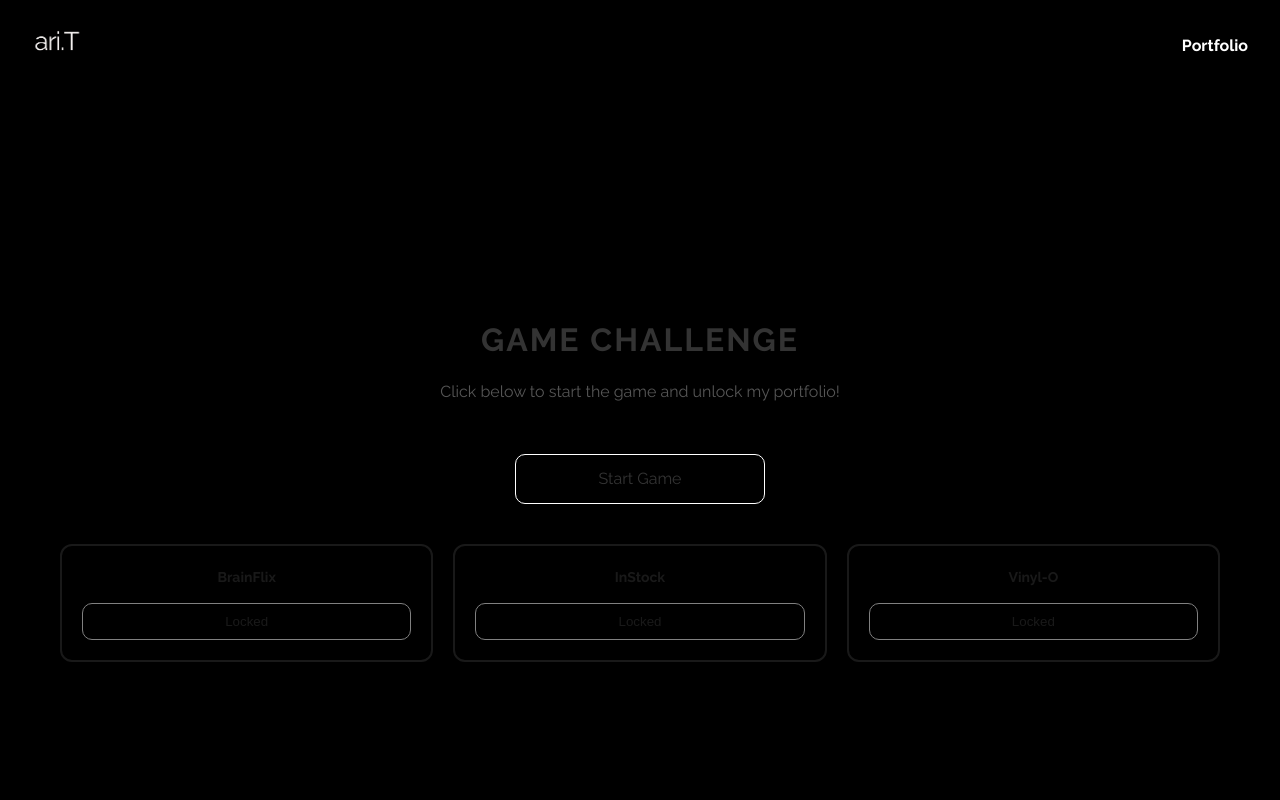
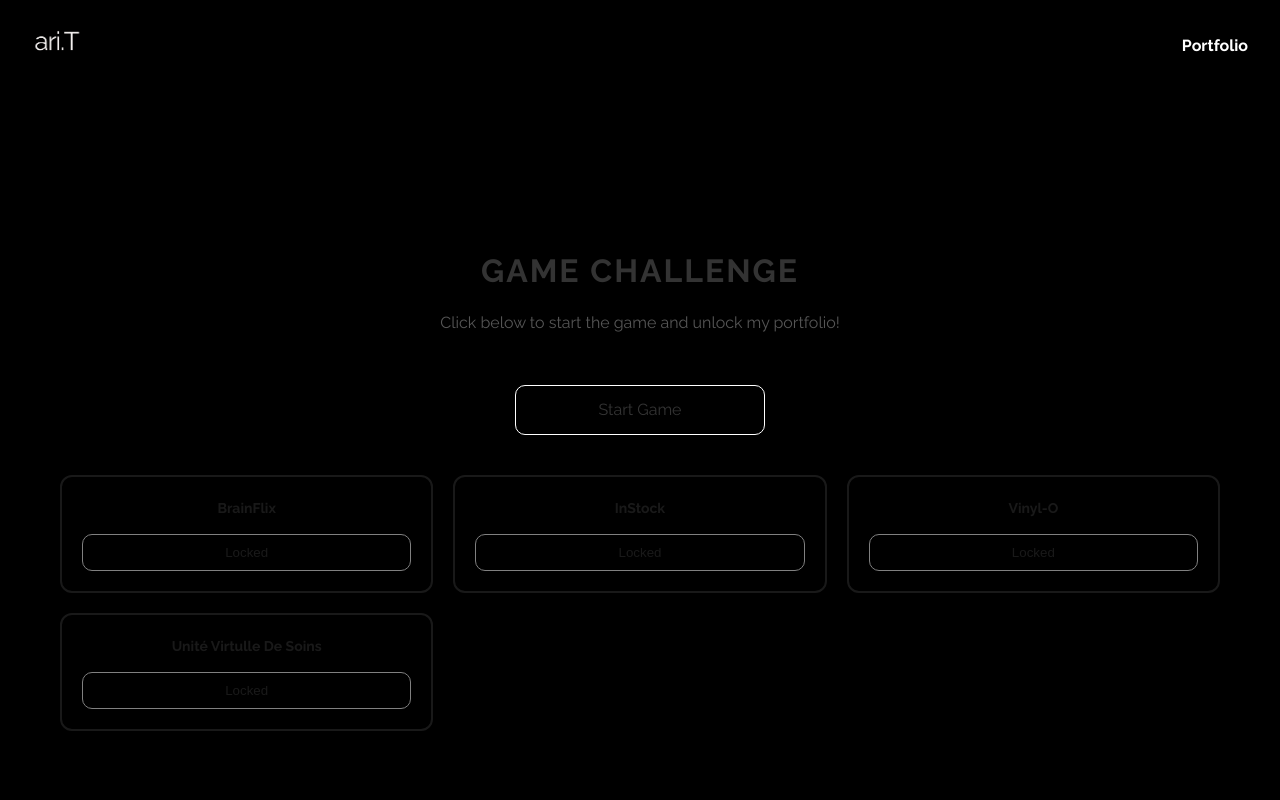
Before and after one commit to ariadnatoledo/mood-sound-card, a React (Vite) app: page /portfolio in a window 1280 px wide. Shown: the top 800 px of the page. Built offline with nearby package versions, Linux system fonts and the light colour scheme.

Commit message:
added project 4 to portfolio details page

```diff
--- a/src/pages/Portfolio/Portfolio.jsx
+++ b/src/pages/Portfolio/Portfolio.jsx
@@ -18,7 +18,9 @@ function Portfolio() {
   const projects = [
     { id: 1, title: "BrainFlix", description: "Description of Project 1" },
     { id: 2, title: "InStock", description: "Description of Project 2" },
-    { id: 3, title: "Vinyl-O", description: "Description of Project 3" }
+    { id: 3, title: "Vinyl-O", description: "Description of Project 3" },
+    { id: 4, title: "Unité virtulle de soins", description: "Description of Project 4" }
+
   ];
 
   const handleProjectClick = (projectId) => {
--- a/src/pages/ProjectDetailsPage/ProjectDetailsPage.jsx
+++ b/src/pages/ProjectDetailsPage/ProjectDetailsPage.jsx
@@ -2,7 +2,7 @@ import React from "react";
 import { useParams } from "react-router-dom";
 import "./ProjectDetailsPage.scss";
 import gitHubClient from "../../assets/icons/client.png";
-import gitHubServer from "../../assets/icons/database.png"
+import gitHubServer from "../../assets/icons/database.png";
 
 function ProjectDetailsPage() {
   const { id } = useParams();
@@ -20,20 +20,34 @@ function ProjectDetailsPage() {
     },
     2: {
       title: "InStock",
-      description: "InStock is a full-stack React application brought to life by an Agile team of developers, to deliver a mock Inventory Management System for a Fortune 500 Client. The goal is to deliver a time-sensitive, full stack application with a modern React front-end communicating with a robust Express back-end. This project was managed with a JIRA Scrum board and a design tool called Figma to deliver the style guides and mockups.",
+      description:
+        "InStock is a full-stack React application brought to life by an Agile team of developers, to deliver a mock Inventory Management System for a Fortune 500 Client. The goal is to deliver a time-sensitive, full stack application with a modern React front-end communicating with a robust Express back-end. This project was managed with a JIRA Scrum board and a design tool called Figma to deliver the style guides and mockups.",
       imageUrl: "/images/instock-mob.png",
       tech: "REACT, JAVASCRIPT, EXPRESS, NODE, AXIOS, MySQL, SASS",
       clientUrl: "https://github.com/ariadnatoledo/dashing-doves-instock",
-      serverUrl: "https://github.com/ariadnatoledo/dashing-doves-instock-api"
+      serverUrl: "https://github.com/ariadnatoledo/dashing-doves-instock-api",
     },
     3: {
       title: "Vinyl-O",
-      description: "Developed a full-stack social media platform, managing the database (MySQL), server (Express), and client-side (React.js). Wrote technical documentation, resolved bugs, and troubleshoot issues to ensure the platform ran smoothly.",
+      description:
+        "Developed a full-stack social media platform, managing the database (MySQL), server (Express), and client-side (React.js). Wrote technical documentation, resolved bugs, and troubleshoot issues to ensure the platform ran smoothly.",
       imageUrl: "/images/vinilo-mobs.png",
       tech: "REACT, JAVASCRIPT, EXPRESS, NODE, MySQL, SOCKET.IO, BCRYPT, MULTER, SASS",
-      clientUrl: "https://github.com/ariadnatoledo/ariadna-toledo-vinilo-capstone",
-      serverUrl: "https://github.com/ariadnatoledo/ariadna-toledo-vinilo-capstone-api/tree/develop"
-
+      clientUrl:
+        "https://github.com/ariadnatoledo/ariadna-toledo-vinilo-capstone",
+      serverUrl:
+        "https://github.com/ariadnatoledo/ariadna-toledo-vinilo-capstone-api/tree/develop",
+    },
+    4: {
+      title: "Unité virtuelle de soins *IN CONSTRUCTION*",
+      description:
+        "Developed the React-based front-end and back end website for a virtual reality training platform for healthcare professionals, ensuring responsiveness and performance optimization. Translated CSS to Tailwind v3 and migrated the tablet version of the game to Tailwind v4, enhancing scalability and maintainability. Deployed the platform with CI/CD pipelines, streamlining development and ensuring continuous deliver. Designed and prototyped the web interface using Figma and HTML, delivering user-friendly and visually consistent experiences. Diagnosed and resolved bugs while scaling infrastructure, boosting application performance and reliability. Refactored the iPad version of the VR game, improving the editor and enhancing the overall user experience.",
+      imageUrl: "/images/v1-staging.jpg",
+      tech: "NEXT.JS, TAILWIND, SUPABASE",
+      clientUrl:
+        "#",
+      serverUrl:
+        "#",
     },
   }[id];
 
```
Also changed, not shown: 1 other file (tests, documents, lock files or other folders). Lines whose indentation alone changed are shown as unchanged.
